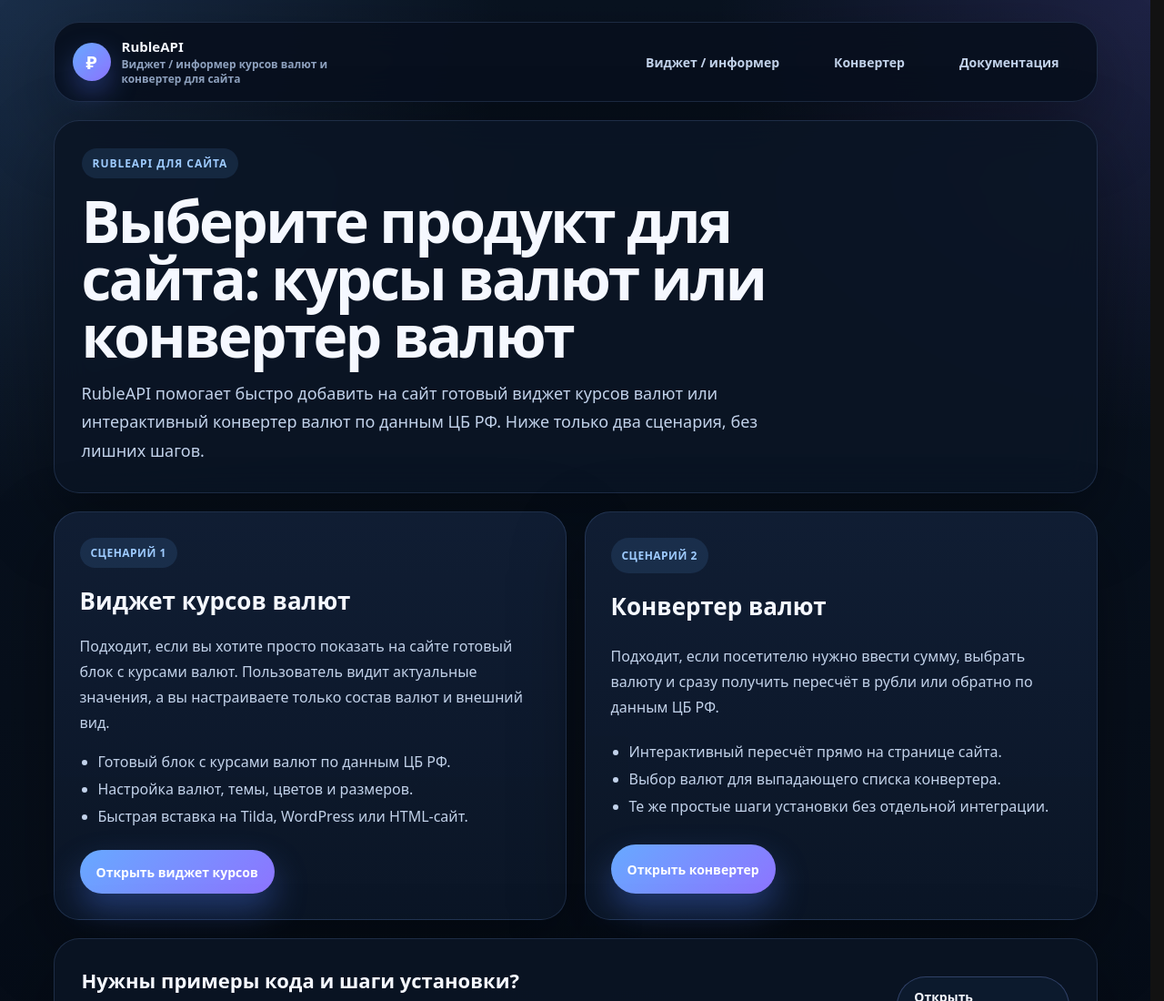
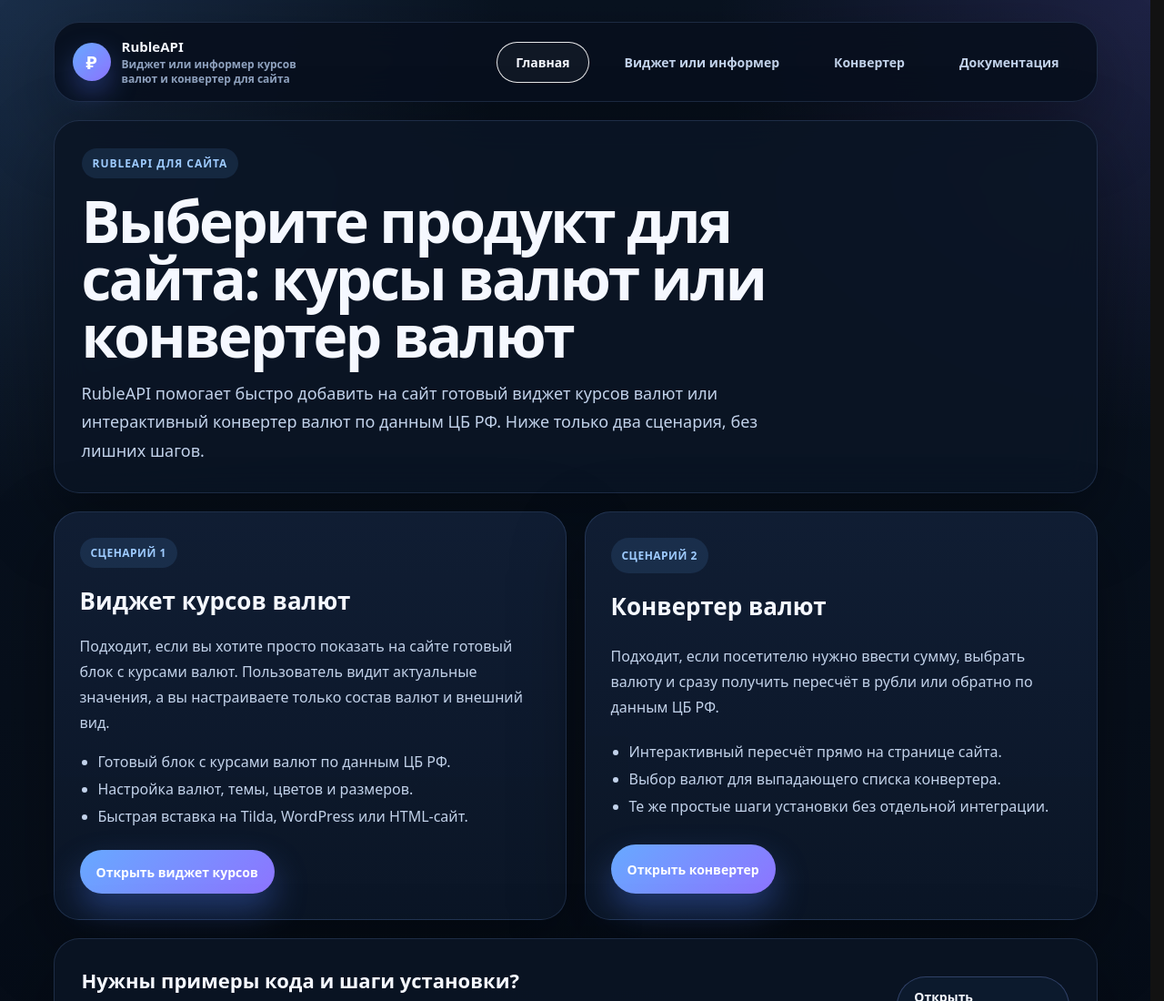
Before and after one commit to Guaho121601/rubleapi, a website: page src/public/index.html in a window 1280 px wide. Shown: the top 1100 px of the page at 91% size. Drawn offline with Linux system fonts and the light colour scheme.

Commit message:
correct header

```diff
--- a/src/public/index.html
+++ b/src/public/index.html
@@ -409,11 +409,12 @@
           <span class="brand-mark">₽</span>
           <span class="brand-copy">
             <span class="brand-title">RubleAPI</span>
-            <span class="brand-subtitle">Виджет / информер курсов валют и конвертер для сайта</span>
+            <span class="brand-subtitle">Виджет или информер курсов валют и конвертер для сайта</span>
           </span>
         </a>
         <nav class="header-nav">
-          <a class="nav-link" href="/widget">Виджет / информер</a>
+          <a class="nav-link" aria-current="page" href="/">Главная</a>
+          <a class="nav-link" href="/widget">Виджет или информер</a>
           <a class="nav-link" href="/converter">Конвертер</a>
           <a class="nav-link" href="/docs">Документация</a>
         </nav>
```
Also changed, not shown: src/public/docs.html (+3 -2 lines), src/public/widget-generator.html (+3 -2 lines).
